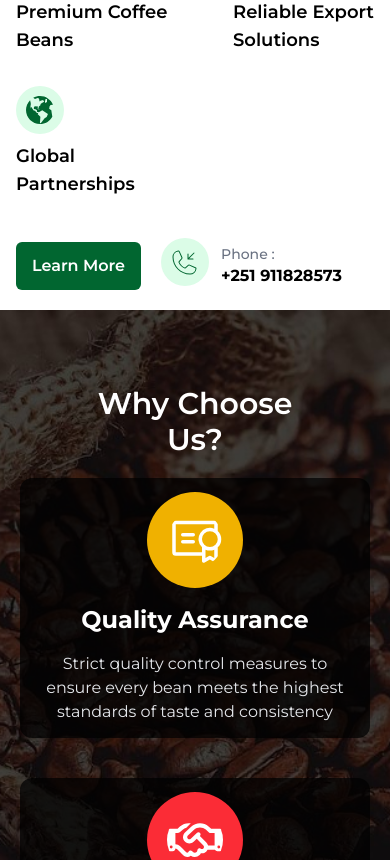
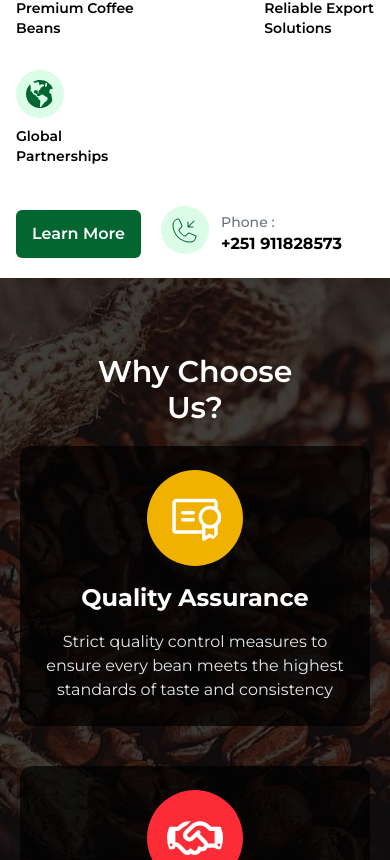
Before and after one commit to natnaelTy/Nensebo, a Next.js app: page / in a window 390 px wide. Shown: the part 1584-2444 px from the top of the page. Built offline with nearby package versions, Linux system fonts and the light colour scheme.

Commit message:
some utility updates

```diff
--- a/app/globals.css
+++ b/app/globals.css
@@ -15,17 +15,17 @@
     @apply text-green-800 text-5xl mb-2 bg-green-100 rounded-full p-2;
   }
   .aboutUsH1Tag {
-    @apply text-lg md:text-xl font-semibold max-w-xs;
+    @apply text-sm md:text-lg font-semibold max-w-xs;
   }
   .learnMoreBtn {
     @apply px-4 font-semibold py-3 bg-green-800 text-white rounded-md hover:bg-green-600 transition duration-300 ease-in;
   }
   /* why choose us */
   .whyChooseUsContainer {
-    @apply flex items-center justify-around flex-col lg:flex-row w-full p-4 md:p-6 lg:p-16 gap-10;
+    @apply flex items-center justify-around flex-col lg:flex-row w-full p-4 md:p-6 lg:p-16 gap-10 md:gap-5;
   }
   .whyChooseUsCard {
-    @apply flex flex-col items-center justify-center text-center gap-4 bg-[#000000b7] max-w-[350px] h-[260px] md:h-[350px] w-full rounded-xl;
+    @apply flex flex-col items-center justify-center text-center gap-4 bg-[#000000b7] max-w-[350px] h-[280px] md:h-[350px] w-full rounded-xl;
   }
   .whyChooseUsH1 {
     @apply text-white text-2xl md:text-3xl font-bold;
@@ -48,7 +48,7 @@
   }
   /* what we offer component*/
 .WhatWeOfferCard {
-  @apply flex flex-col items-center justify-between shadow-xl hover:shadow-2xl rounded-xl w-[360px] h-[760px] m-auto overflow-hidden bg-white;
+  @apply flex flex-col items-center justify-between shadow-xl hover:shadow-2xl rounded-xl max-w-[360px] h-[760px] m-auto overflow-hidden bg-white;
 }
 .WhatWeOfferCardImage {
   @apply object-cover w-full rounded-t-xl h-64 transition delay-150 duration-300 ease-in-out hover:-translate-y-1 hover:scale-110;
```
